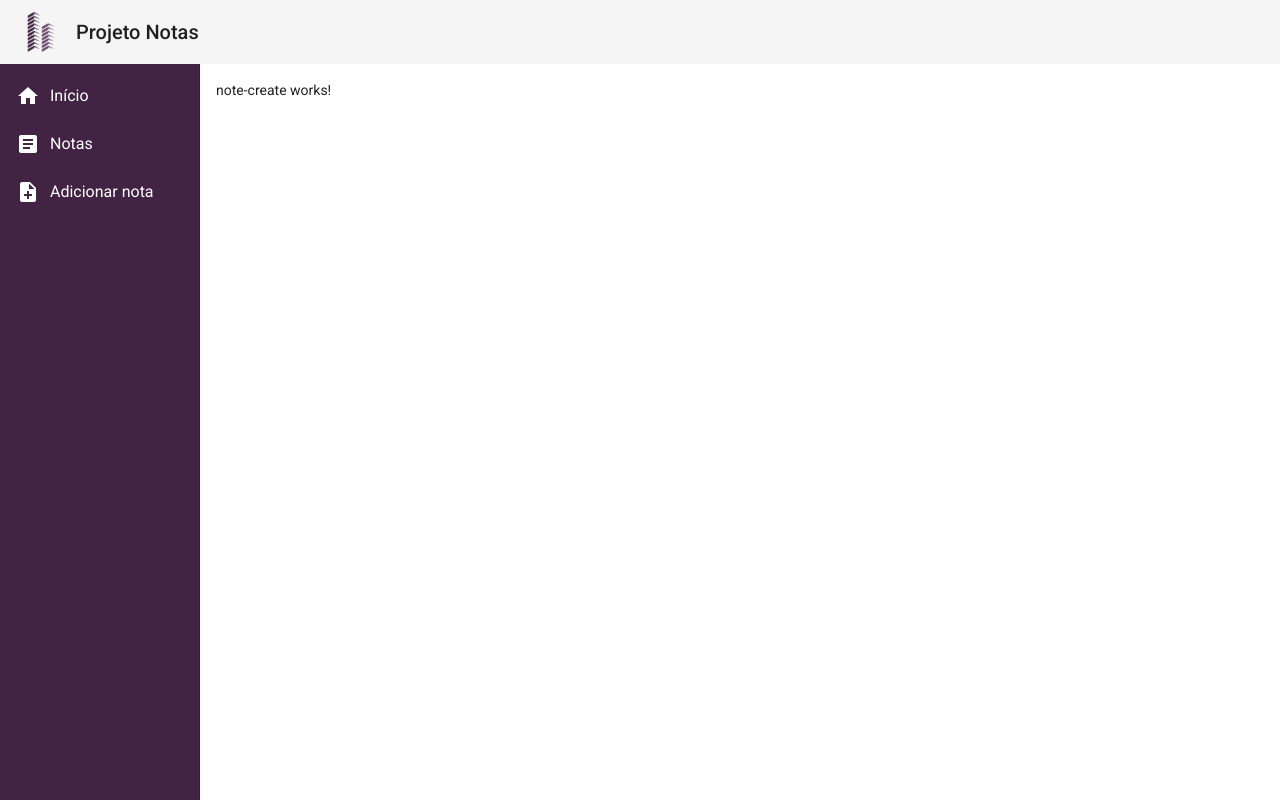
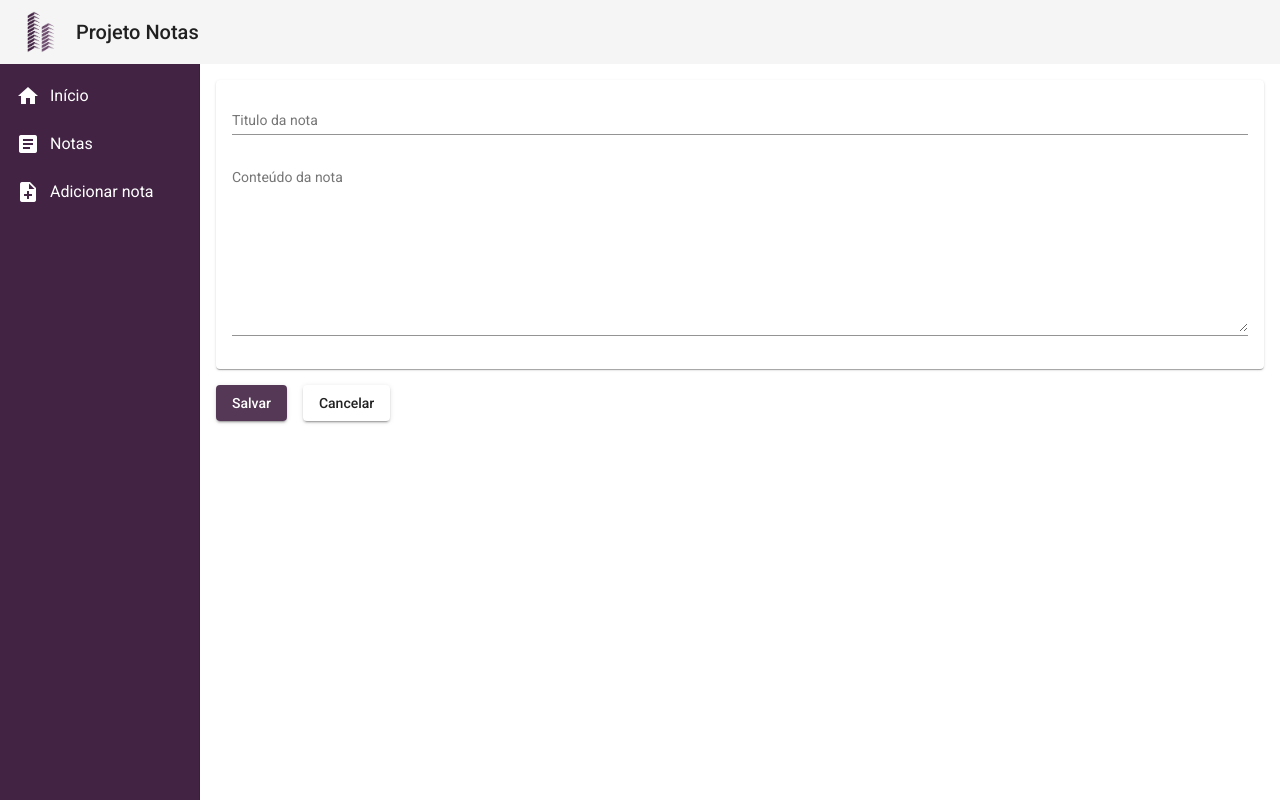
Before and after one commit to LamequeFernandes/projeto-bloco-de-notas, an Angular app: page /notas/criar in a window 1280 px wide. Built offline with nearby package versions, Linux system fonts and the light colour scheme.

Commit message:
correcao

```diff
--- a/src/app/app-routing.module.ts
+++ b/src/app/app-routing.module.ts
@@ -1,4 +1,4 @@
-import { NoteCreateComponent } from './components/note-create/note-create.component';
+import { NoteCreateComponent } from './components/note/note-create/note-create.component';
 import { NgModule } from "@angular/core";
 import { Routes, RouterModule } from '@angular/router';
 
--- a/src/app/components/note-create/note-create.component.html
+++ /dev/null
@@ -1 +0,0 @@
-<p>note-create works!</p>
--- a/src/app/components/note-create/note-create.component.ts
+++ /dev/null
@@ -1,15 +0,0 @@
-import { Component, OnInit } from '@angular/core';
-
-@Component({
-  selector: 'app-note-create',
-  templateUrl: './note-create.component.html',
-  styleUrls: ['./note-create.component.css']
-})
-export class NoteCreateComponent implements OnInit {
-
-  constructor() { }
-
-  ngOnInit(): void {
-  }
-
-}
--- /dev/null
+++ b/src/app/components/note/note-create/note-create.component.css
@@ -0,0 +1,14 @@
+.button-create {
+  background-color: rgb(66, 35, 67, 0.9);
+  color: #FFF;
+  margin: 1rem 1rem 1rem 0;
+}
+
+form {
+  display: flex;
+  flex-direction: column;
+}
+
+textarea {
+  height: 10rem;
+}
--- /dev/null
+++ b/src/app/components/note/note-create/note-create.component.html
@@ -0,0 +1,18 @@
+<mat-card>
+  <form>
+    <mat-form-field>
+      <input matInput placeholder="Titulo da nota">
+    </mat-form-field>
+    <mat-form-field>
+      <textarea matInput placeholder="Conteúdo da nota"></textarea>
+    </mat-form-field>
+  </form>
+</mat-card>
+
+<button class="button-create" mat-raised-button (click)="createNote()">
+  Salvar
+</button>
+
+<button mat-raised-button (click)="cancelNote()">
+  Cancelar
+</button>
--- /dev/null
+++ b/src/app/components/note/note-create/note-create.component.ts
@@ -0,0 +1,36 @@
+import { Note } from './../note.model';
+import { Router } from '@angular/router';
+import { NoteService } from './../note.service';
+import { Component, OnInit } from '@angular/core';
+
+@Component({
+  selector: 'app-note-create',
+  templateUrl: './note-create.component.html',
+  styleUrls: ['./note-create.component.css']
+})
+export class NoteCreateComponent implements OnInit {
+
+  constructor(private noteService: NoteService, private router: Router) { }
+
+  ngOnInit(): void {
+  }
+
+  // teste de envio para o db
+  nota: Note = {
+    name: 'Teste',
+    detalhe: 'detalhe de teste'
+  }
+
+  public createNote(): void {
+    this.noteService.create(this.nota).subscribe(() => {
+      this.noteService.showMessage("Nota criada com sucesso!");
+      this.router.navigate(['/']);
+    })
+  }
+
+  public cancelNote(): void {
+    this.noteService.showMessage("Nota cancelada!")
+    this.router.navigate(['/']);
+  }
+
+}
--- /dev/null
+++ b/src/app/components/note/note.model.ts
@@ -0,0 +1,5 @@
+export interface Note {
+  id?: number;
+  name: string;
+  detalhe: string;
+}
--- /dev/null
+++ b/src/app/components/note/note.service.ts
@@ -0,0 +1,27 @@
+import { Note } from './note.model';
+import { HttpClient } from '@angular/common/http';
+import { Injectable } from '@angular/core';
+import { MatSnackBar } from '@angular/material/snack-bar';
+import { Observable } from 'rxjs';
+
+@Injectable({
+  providedIn: 'root'
+})
+export class NoteService {
+
+  baseUrl = "http://localhost:3001/notepad";
+
+  constructor(private snackBar: MatSnackBar, private http: HttpClient) { }
+
+  public showMessage(msg: string): void{
+    this.snackBar.open(msg, 'X', {
+      duration: 4000,
+      horizontalPosition: "right",
+      verticalPosition: "bottom",
+    })
+  }
+
+  public create(note: Note): Observable<Note> {
+    return this.http.post<Note>(this.baseUrl, note);
+  }
+}
```
Also changed, not shown: src/app/app.module.ts (+18 -9 lines), src/app/components/note-create/note-create.component.css (deleted), 2 other files (tests, documents, lock files or other folders).
